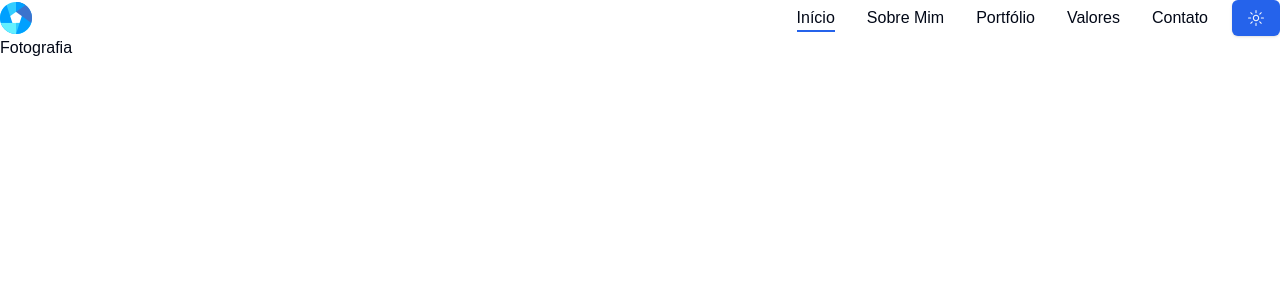
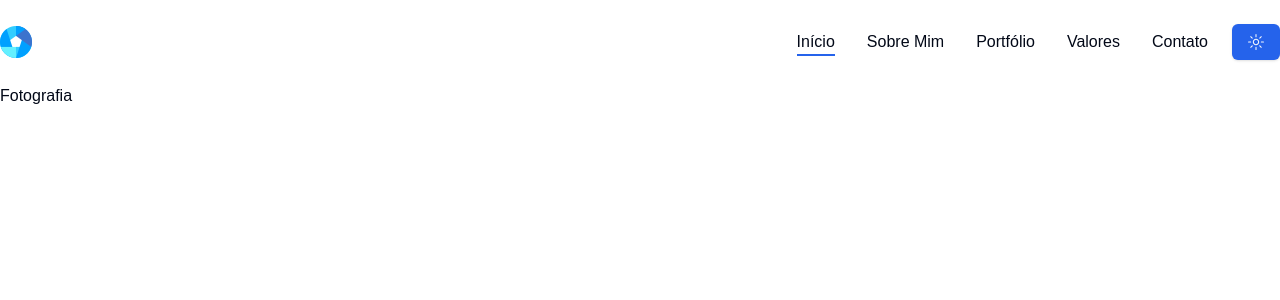
Before and after one commit to arthurazevedods/next-photography-portfolio, a Next.js app: page / in a window 1280 px wide. Shown: the top 300 px of the page. Built offline with nearby package versions, Linux system fonts and the light colour scheme.

Commit message:
shadow at header

```diff
--- a/app/layout.jsx
+++ b/app/layout.jsx
@@ -1,5 +1,6 @@
 import { Geist, Geist_Mono } from "next/font/google";
 import "./globals.css";
+
 //components
 import Header from "@/components/Header/Header";
 import Footer from "@/components/Footer/Footer";
@@ -10,12 +11,15 @@ import { ThemeProvider } from "@/components/Theme/ThemeProvider";
 const geistSans = Geist({
   variable: "--font-geist-sans",
   subsets: ["latin"],
+  display: "swap", // Garante que a fonte padrão seja usada até que a personalizada carregue
 });
 
 const geistMono = Geist_Mono({
   variable: "--font-geist-mono",
   subsets: ["latin"],
+  display: "swap",
 });
+
 
 export const metadata = {
   title: "Create Next App",
@@ -24,7 +28,7 @@ export const metadata = {
 
 export default function RootLayout({ children }) {
   return (
-    <html lang="en">
+    <html lang="en" suppressHydrationWarning >
       <body
         className={`${geistSans.variable} ${geistMono.variable} antialiased`}
       >
--- a/components/Header/Header.jsx
+++ b/components/Header/Header.jsx
@@ -1,16 +1,34 @@
 'use client';
 
-import { useStat, useEffect } from "react";
+import { useState, useEffect } from "react";
 import { ThemeToggler } from "../Theme/ThemeToggler";
 import Logo from "../Logo/Logo";
 import Nav from "../Nav/Nav";
 import MobileNavigation from "../MobileNavigation/MobileNavigation";
+import { usePathname } from "next/navigation";
 
 
 
 export default function Header() {
+
+    const [header, setHeader] = useState(false);
+    const pathname = usePathname();
+
+
+    useEffect(()=>{
+        const scrollYPos = window.addEventListener('scroll', () => {
+            window.scrollY > 50 ? setHeader(true) : setHeader(false)
+        });
+
+        return () => window.removeEventListener('scroll', scrollYPos);
+    })
     return (
-        <header>
+        <header
+        className={`${header
+            ? 'py-4 bg-white shadow-lg dark:bg-accent'
+            : 'py-6 dark:bg-transparent'
+        }  sticky top-0 z-30 transition-all ${pathname === '/' && 'bg-[#fff]'} `}
+        >
             <div className="container mx-auto ">
                 <div className="flex justify-between items-center">
                     <Logo />
--- a/components/Logo/Logo.jsx
+++ b/components/Logo/Logo.jsx
@@ -4,8 +4,14 @@ import Link from "next/link";
 
 export default function Logo() {
     return (
-        <Link href='/'>
-            <Image src='/logo.png' width={32} height={32} priority alt="logo" />
+        <Link href='/'  as="/">
+            <Image
+                src='/logo.png'
+                width={32}
+                height={32}
+                priority
+                blurDataURL={'/logo.png'}
+                alt="logo" />
         </Link>
 
     )
--- a/components/Theme/ThemeProvider.jsx
+++ b/components/Theme/ThemeProvider.jsx
@@ -5,7 +5,7 @@ import { ThemeProvider as NextThemesProvider } from "next-themes"
 
 export function ThemeProvider({ children, ...props }){
     return (
-        <NextThemesProvider {...props}>
+        <NextThemesProvider  {...props}>
             {children}
         </NextThemesProvider>
     )
```
